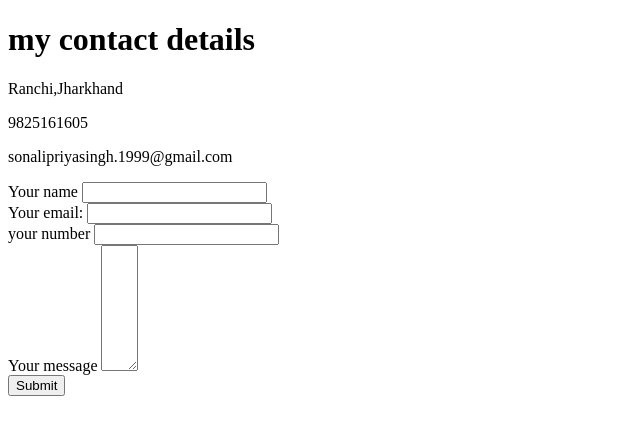
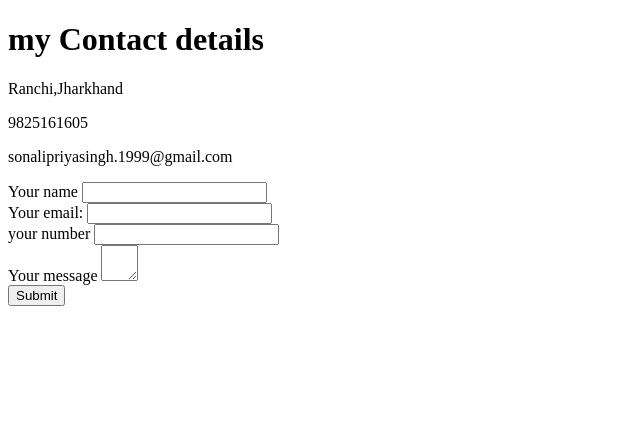
Before and after one commit to sonali1999-star/cv1, a plain HTML site: page Contact me.html in a window 1280 px wide. Shown: the whole page, without its empty margins (0-640 px from the left). Drawn offline with Linux system fonts and the light colour scheme.

Commit message:
Update Contact me.html

```diff
--- a/Contact me.html
+++ b/Contact me.html
@@ -5,7 +5,7 @@
     <title>Contact me</title>
   </head>
   <body>
-    <h1>my contact details</h1>
+    <h1>my Contact details</h1>
      <p>Ranchi,Jharkhand </p>
      <p>9825161605</p>
     <p>sonalipriyasingh.1999@gmail.com</p>
@@ -19,7 +19,7 @@
   <input  type="number" name="your number"/><br />
 
     <label>Your message</label>
-    <textarea name="your message" rows="8" cols="2 0"></textarea><br />
+    <textarea name="your message" rows="2" cols="2 0"></textarea><br />
     <input type="submit" name=""/>
 
 
```
